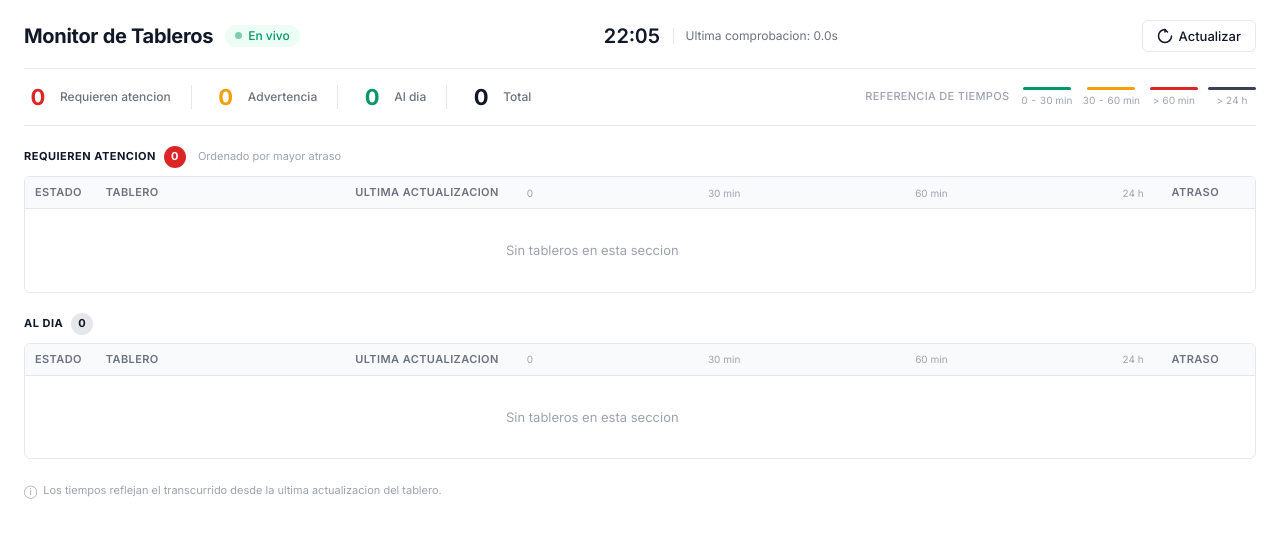
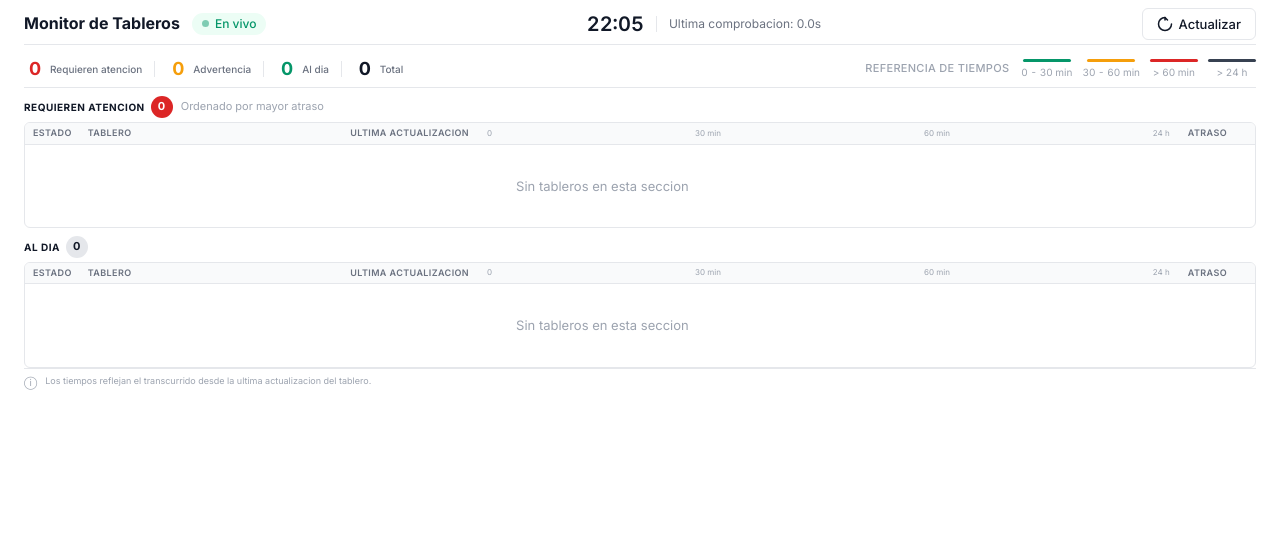
Before and after one commit to grupoepem-bi-team/MonitorTablero, a FastAPI app: page / in a window 1280 px wide. Shown: the top 538 px of the page. Run offline with FastAPI, Linux system fonts and the light colour scheme; data that the repository does not hold is empty; parts of the project's set-up code (start-up, migrations or seed data) failed here and were passed over.

Commit message:
fix: layout ultra-compacto para caber en una sola pantalla
- Header reducido: padding 8px, titulo 16px
- KPI bar: padding 8px, numeros 18px, labels 10px
- Secciones: margin-top 8px, gap reducido
- Tabla: padding 4px 8px, fuente 9px headers / 11px nombres
- Timeline: ancho 160px, header 8px
- Columnas: estado 32px, ultima 85px, atraso 55px, arrow 20px
- Footer: padding 6px, fuente 9px
- Todo sin scroll vertical ni horizontal

```diff
--- a/frontend/static/style.css
+++ b/frontend/static/style.css
@@ -42,9 +42,9 @@ html, body {
     display: flex;
     align-items: center;
     justify-content: space-between;
-    padding: 20px 0 16px;
+    padding: 8px 0 4px;
     border-bottom: 1px solid var(--color-border);
-    gap: 16px;
+    margin-bottom: 6px;
 }
 
 .header-left {
@@ -55,10 +55,10 @@ html, body {
 }
 
 .header-title {
-    font-size: 20px;
+    font-size: 16px;
     font-weight: 700;
     color: var(--color-text);
-    letter-spacing: -0.3px;
+    line-height: 1.2;
 }
 
 .header-live-badge {
@@ -150,7 +150,7 @@ html, body {
 .kpi-bar {
     display: flex;
     align-items: center;
-    padding: 16px 0;
+    padding: 8px 0;
     gap: 0;
     border-bottom: 1px solid var(--color-border);
 }
@@ -158,22 +158,22 @@ html, body {
 .kpi-item {
     display: flex;
     align-items: center;
-    gap: 8px;
-    padding: 0 20px;
+    gap: 4px;
+    padding: 0 12px;
 }
 
 .kpi-item:first-child { padding-left: 0; }
 
 .kpi-number {
-    font-size: 22px;
+    font-size: 18px;
     font-weight: 700;
     line-height: 1;
-    min-width: 28px;
+    min-width: 22px;
     text-align: center;
 }
 
 .kpi-label {
-    font-size: 12px;
+    font-size: 10px;
     font-weight: 500;
     color: var(--color-text-secondary);
 }
@@ -185,7 +185,7 @@ html, body {
 
 .kpi-divider {
     width: 1px;
-    height: 24px;
+    height: 16px;
     background: var(--color-border);
     flex-shrink: 0;
 }
@@ -239,25 +239,25 @@ html, body {
 
 /* ========== SECTIONS ========== */
 .section {
-    margin-top: 20px;
+    margin-top: 8px;
 }
 
 .section-header {
     display: flex;
     align-items: center;
-    gap: 12px;
-    margin-bottom: 8px;
+    gap: 8px;
+    margin-bottom: 4px;
 }
 
 .section-title {
-    font-size: 11px;
+    font-size: 10px;
     font-weight: 700;
     text-transform: uppercase;
     letter-spacing: 0.5px;
     color: var(--color-text);
     display: flex;
     align-items: center;
-    gap: 8px;
+    gap: 6px;
 }
 
 .section-count {
@@ -303,8 +303,8 @@ html, body {
 }
 
 .data-table th {
-    padding: 8px 12px;
-    font-size: 11px;
+    padding: 4px 8px;
+    font-size: 9px;
     font-weight: 600;
     color: var(--color-text-secondary);
     text-transform: uppercase;
@@ -313,22 +313,22 @@ html, body {
     white-space: nowrap;
 }
 
-.data-table th.col-estado { width: 36px; padding-left: 10px; }
+.data-table th.col-estado { width: 32px; padding-left: 8px; }
 .data-table th.col-tablero { width: auto; }
-.data-table th.col-ultima { width: 100px; }
-.data-table th.col-timeline { width: 200px; }
-.data-table th.col-atraso { width: 70px; text-align: right; }
-.data-table th.col-arrow { width: 24px; padding-right: 10px; }
+.data-table th.col-ultima { width: 85px; }
+.data-table th.col-timeline { width: 160px; }
+.data-table th.col-atraso { width: 55px; text-align: right; }
+.data-table th.col-arrow { width: 20px; padding-right: 8px; }
 
 .timeline-header {
     display: flex;
     justify-content: space-between;
-    font-size: 10px;
+    font-size: 8px;
     color: var(--color-text-muted);
     font-weight: 400;
     text-transform: none;
     letter-spacing: 0;
-    padding: 0 4px;
+    padding: 0 2px;
 }
 
 .data-table tbody tr {
@@ -343,12 +343,12 @@ html, body {
 }
 
 .data-table td {
-    padding: 10px 12px;
+    padding: 4px 8px;
     vertical-align: middle;
 }
 
-.data-table td.col-estado { padding-left: 16px; }
-.data-table td.col-arrow { padding-right: 16px; text-align: right; }
+.data-table td.col-estado { padding-left: 8px; }
+.data-table td.col-arrow { padding-right: 8px; text-align: right; }
 
 /* ========== STATE DOT ========== */
 .state-dot {
@@ -380,8 +380,9 @@ html, body {
 
 /* ========== TABLERO NAME ========== */
 .tablero-name {
-    font-weight: 600;
+    font-weight: 500;
     color: var(--color-text);
+    font-size: 11px;
 }
 
 /* ========== ULTIMA ACTUALIZACION ========== */
@@ -460,13 +461,13 @@ html, body {
 
 /* ========== FOOTER ========== */
 .footer {
+    padding: 6px 0 2px;
+    border-top: 1px solid var(--color-border);
+    font-size: 9px;
+    color: var(--color-text-muted);
     display: flex;
     align-items: center;
-    gap: 6px;
-    padding: 16px 0 8px;
-    margin-top: 8px;
-    font-size: 11px;
-    color: var(--color-text-muted);
+    gap: 8px;
 }
 
 .footer-icon {
```
